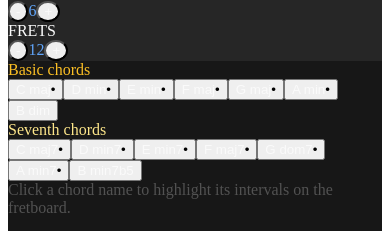
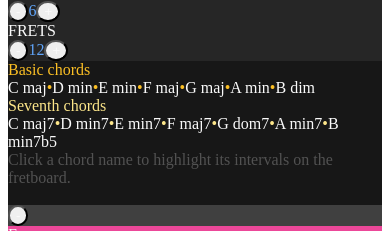
Before and after one commit to jake-carr/scalefinder-v5, a React app: page / in a window 390 px wide. Both pictures are taken after a click on the button "Chords". Shown: the part 373-604 px from the top of the page. Built offline with nearby package versions, Linux system fonts and the light colour scheme; the HTML template or start-up script is replaced by a standard one.

Commit message:
fixed a bug where chords with root note A werent being returned. beginning to add css breakpoints at different screen sizes; chord modal text increases on wide screens.

```diff
--- a/client/src/components/controls/ChordModal.jsx
+++ b/client/src/components/controls/ChordModal.jsx
@@ -1,6 +1,11 @@
 import React, { useState, useEffect } from 'react'
 import { connect } from 'react-redux'
-import { getAlteration, makeChord, indexToString, getChords } from '../../constants/utils'
+import {
+  getAlteration,
+  makeChord,
+  indexToString,
+  getChords,
+} from '../../constants/utils'
 import { scales } from '../../constants/scales'
 import { LIGHT_THEME, DARK_THEME } from '../../constants/themes'
 
@@ -24,7 +29,7 @@ function ChordModal({
 
   useEffect(() => {
     // Currently only supports 7 major modes, not all scales
-    if (scaleIndex < 7 && rootIndex) {
+    if (scaleIndex < 7) {
       const chords = getChords(scaleIndex, rootIndex, sharps)
       setChordsInKey(chords)
     } else {
@@ -133,56 +138,67 @@ function ChordModal({
       >
         {chordsInKey['basicChords'] && chordsInKey['seventhChords'] ? (
           <>
-            <div className="text-sm flex flex-col" style={{ color: theme.chord1 }}>
+            <div
+              className="text-sm flex flex-col 2xl:text-base"
+              style={{ color: theme.chord1 }}
+            >
               <span>Basic chords</span>
               <div className="flex flex-row flex-nowrap justify-center">
                 <span>
                   {chordsInKey.basicChords.map((chord, i) => {
                     return (
-                      <button
-                        key={i}
-                        className="focus:outline-none"
-                        onClick={() => handleSelectChord(chord)}
-                      >
+                      <span key={i}>
                         <span
+                          className="focus:outline-none cursor-pointer"
+                          onClick={() => handleSelectChord(chord)}
                           style={{
-                            color: chord === selectedChord ? theme.chord1 : theme.text,
+                            color:
+                              chord === selectedChord
+                                ? theme.chord1
+                                : theme.text,
                           }}
                         >
                           {trimChordName(chord)}
                         </span>
                         {i < 6 ? <span className="mx-1">•</span> : null}
-                      </button>
+                      </span>
                     )
                   })}
                 </span>
               </div>
             </div>
-            <div className="text-sm mt-2 flex flex-col" style={{ color: theme.chord3 }}>
+            <div
+              className="text-sm mt-2 flex flex-col 2xl:text-base"
+              style={{ color: theme.chord3 }}
+            >
               <span>Seventh chords</span>
               <div className="flex flex-row flex-nowrap justify-center">
                 <span>
                   {chordsInKey.seventhChords.map((chord, i) => {
                     return (
-                      <button
-                        key={i}
-                        className="focus:outline-none"
-                        onClick={() => handleSelectChord(chord)}
-                      >
+                      <span key={i}>
                         <span
+                          className="focus:outline-none cursor-pointer"
+                          onClick={() => handleSelectChord(chord)}
                           style={{
-                            color: chord === selectedChord ? theme.chord3 : theme.text,
+                            color:
+                              chord === selectedChord
+                                ? theme.chord3
+                                : theme.text,
                           }}
                         >
                           {chord}
                         </span>
                         {i < 6 ? <span className="mx-1">•</span> : null}
-                      </button>
+                      </span>
                     )
                   })}
                 </span>
               </div>
-              <span className="text-xs my-2" style={{ color: theme.bg3 }}>
+              <span
+                className="text-xs my-2 2xl:text-sm"
+                style={{ color: theme.bg3 }}
+              >
                 Click a chord name to highlight its intervals on the fretboard.
               </span>
               <div
```
